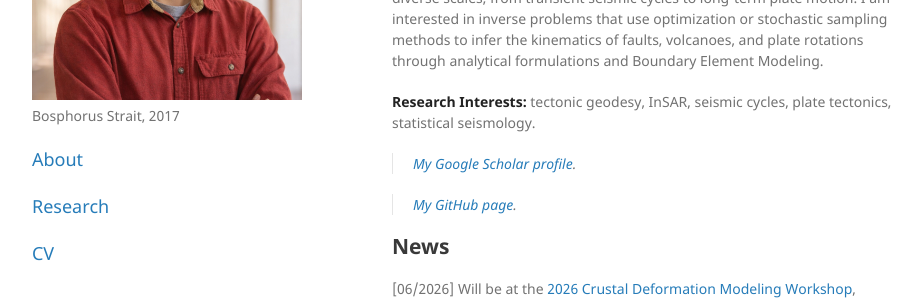
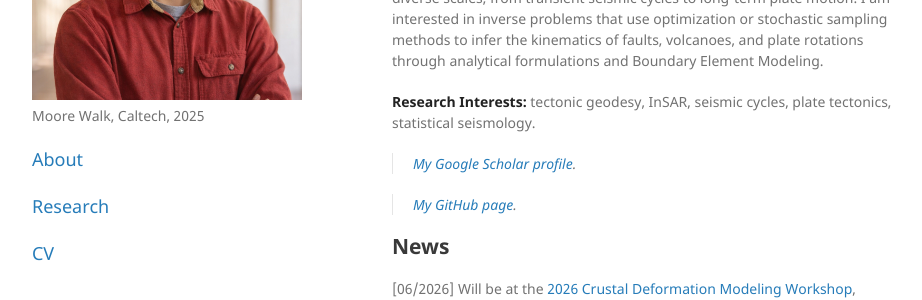
Before and after one commit to yuankailiu/yuankailiu.github.io, a Jekyll site: the page built from index.md, in a window 1280 px wide. Shown: the part 279-579 px from the top of the page, without its empty margins (178-1100 px from the left). Built offline with Jekyll 4.4.1, drawn with Linux system fonts in a browser that asks for light colours; our own code applies the rules of GitHub Pages for plain Markdown files.

Commit message:
update home descriptions

```diff
--- a/_config.yml
+++ b/_config.yml
@@ -20,8 +20,8 @@
 
 title: Yuan-Kai Liu
 logo: /assets/img/caltech-retouch.jpg
-email: ykliu@caltech.com
-description: Bosphorus Strait, 2017
+email: liuyk@stanford.edu
+description: Moore Walk, Caltech, 2025
 #baseurl: "" # the subpath of your site, e.g. /blog
 #url: "" # the base hostname & protocol for your site, e.g. http://example.com
 twitter_username: yuan_kai_liu
```
